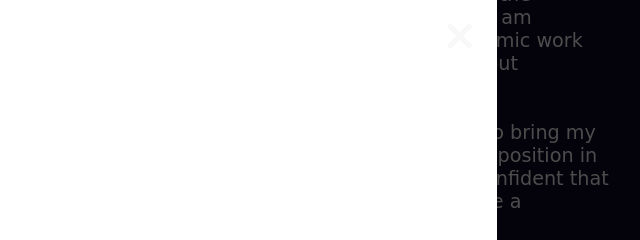
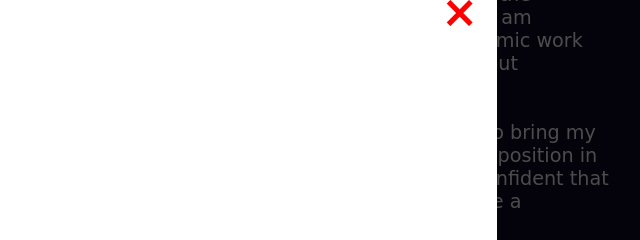
Before and after one commit to shiva-538/GadeShivaKumar, a plain HTML site: page index.html in a window 1280 px wide. Both pictures are taken after a click on the button "View Resume". Shown: the part 1704-1944 px from the top of the page, 543-1183 px from the left. Drawn offline with Linux system fonts and the light colour scheme.

Commit message:
myportfolio.css

```diff
--- a/myportfolio.css
+++ b/myportfolio.css
@@ -373,10 +373,10 @@ iframe {
 
   .close-button {
    position: absolute;
-    top: 9px;
+   top: -14px;
     right: 19px;
     font-size: 44px;
-    color: #f8f8f8;
+    color: #ff0000;
     cursor: pointer;
 }
   }
```
